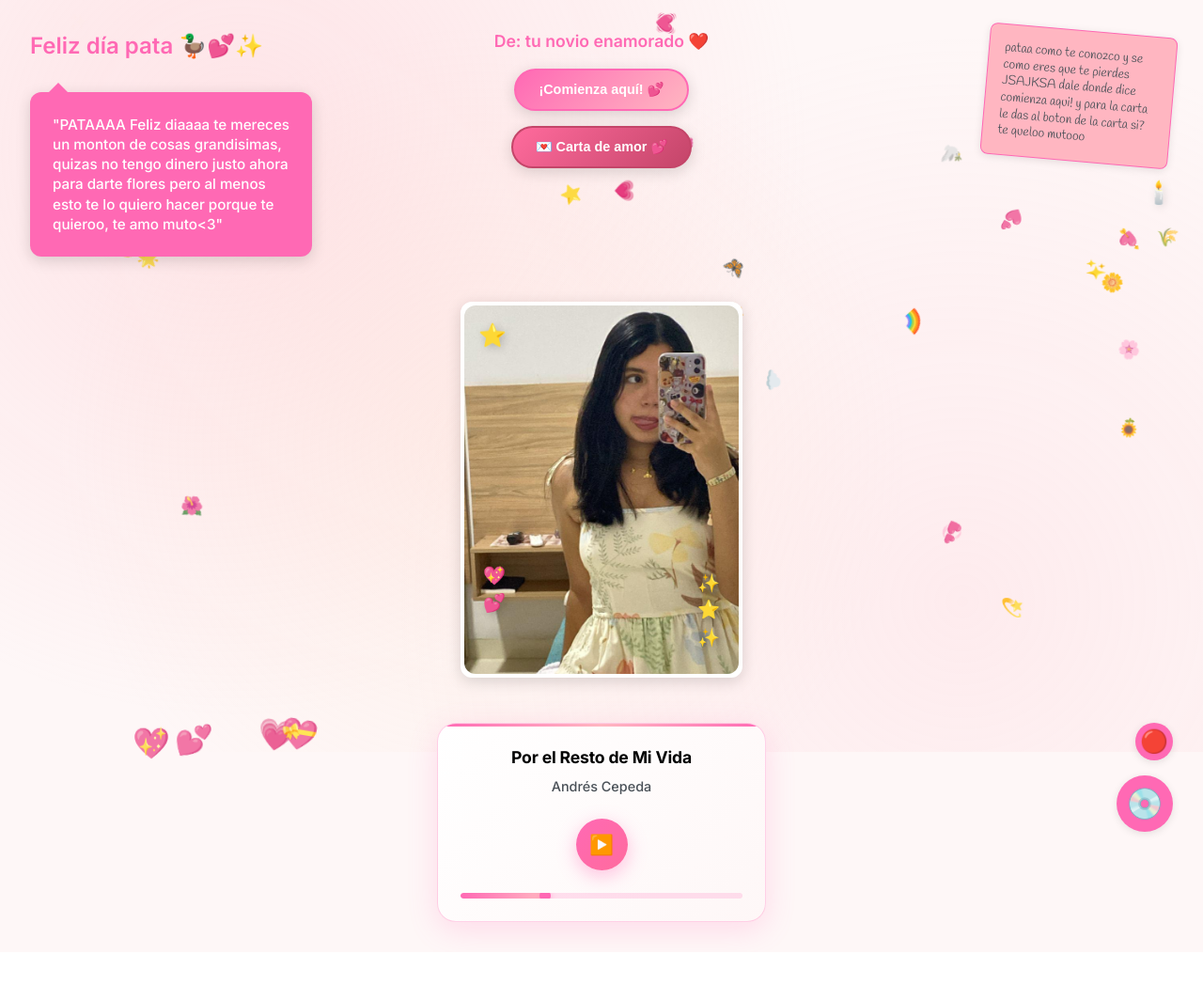
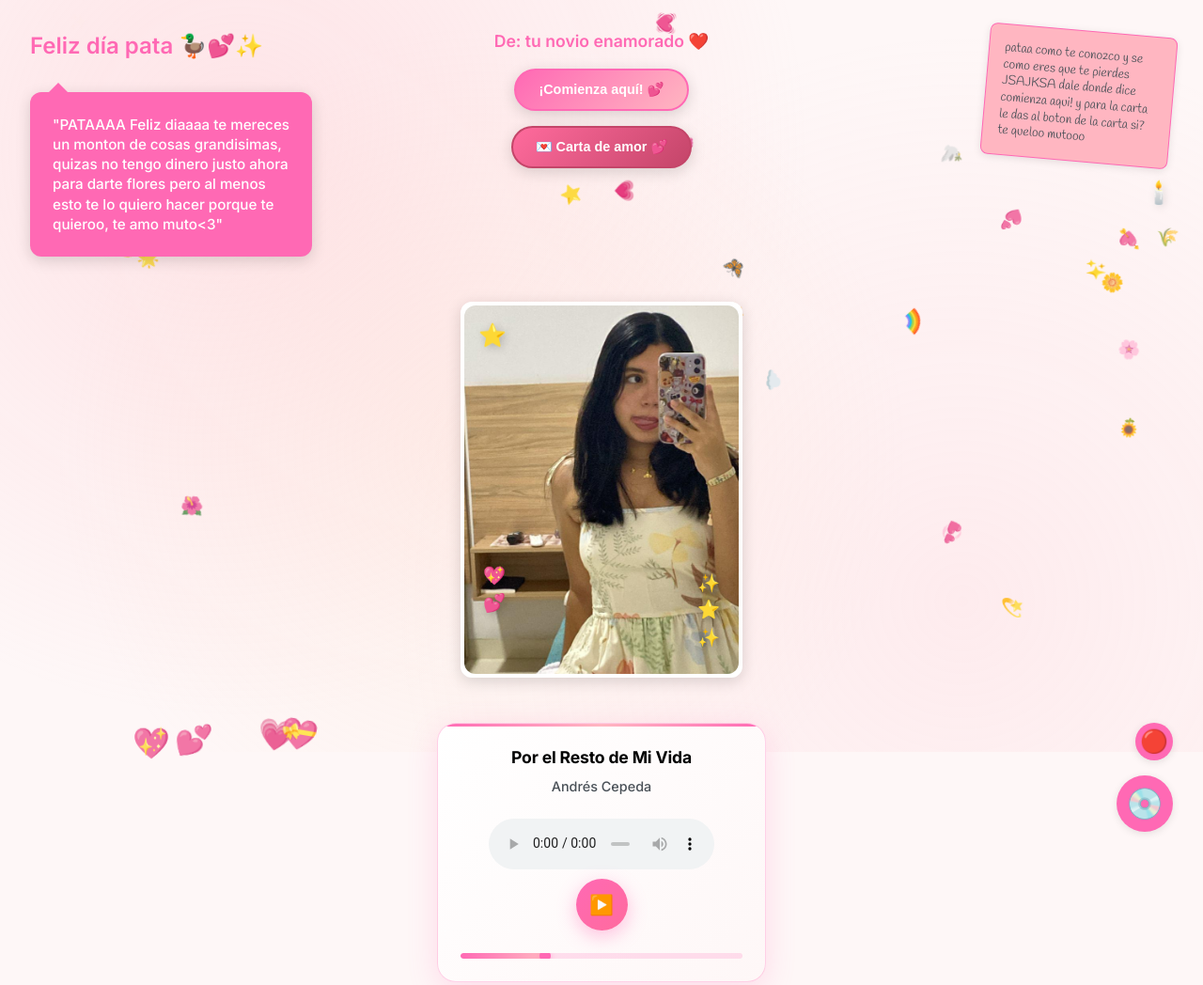
Before and after one commit to pxtroniwnl/pagwebshh, a plain HTML site: page index.html in a window 1280 px wide. Shown: the top 1048 px of the page at 94% size. Drawn offline with Linux system fonts and the light colour scheme.

Commit message:
Update index.html

```diff
--- a/index.html
+++ b/index.html
@@ -105,7 +105,7 @@
                         <div class="song-name" id="songName">Por el Resto de Mi Vida</div>
                         <div class="artist-name" id="artistName">Andrés Cepeda</div>
                     </div>
-                    <audio id="audioPlayer" src="por-el-resto-de-mi-vida.mp3" controls style="display:none;"></audio>
+                    <audio id="audioPlayer" src="por-el-resto-de-mi-vida.mp3" controls style="display:block; margin: 10px auto; width: 80%;"></audio>
                     <div class="player-controls">
                         <button class="play-pause-btn" id="playPauseBtn">▶️</button>
                     </div>
```
